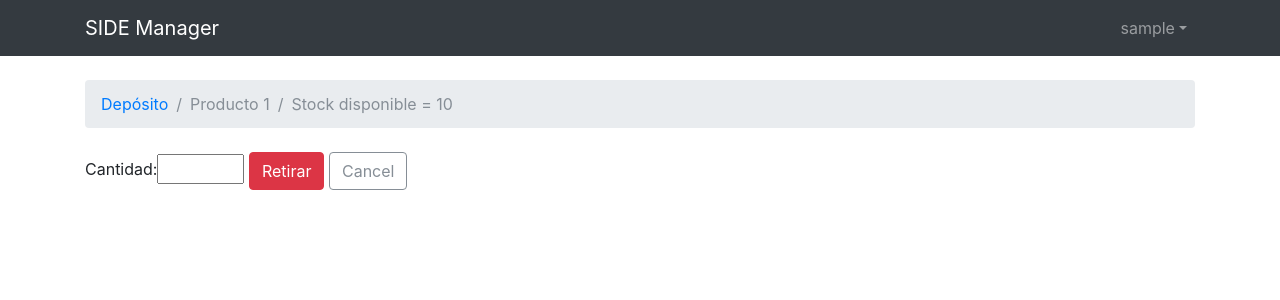
After one commit to sebah12/side_manager, a Django app: a page that uses templates/edit_stock.html in a window 1280 px wide. The commit adds this page. Shown: the top 300 px of the page. Run offline with Django 3.2, Linux system fonts and the light colour scheme; a user stored in the database is signed in; tables that the repository leaves empty hold one stand-in row (values such as "Sample post"); parts of the project's set-up code (start-up, migrations or seed data) failed here and were passed over; some libraries are stand-ins or nearby versions; some web fonts are replaced.

Commit message:
Add edit stock functionality in deposito

```diff
--- a/manager/forms.py
+++ b/manager/forms.py
@@ -1,5 +1,6 @@
 from django import forms
 from .models import Marca, Item
+from django.core.validators import ValidationError
 
 
 class NewMarcaForm(forms.ModelForm):
@@ -38,3 +39,21 @@ class NewProductForm(forms.ModelForm):
     class Meta:
         model = Item
         fields = ['item_id', 'descripcion', 'marca', 'barcode']
+
+
+class EditStockForm(forms.Form):
+
+    # def clean_cantidad(self, max_value=999):
+    #     cantidad = self.cleaned_data['cantidad']
+    #     if cantidad > max_value:
+    #         raise ValidationError("Limit can't exceed 999")
+    #     return cantidad
+    def __init__(self, *args, **kwargs):
+        self.maximo = kwargs.pop('max_value')
+        super(EditStockForm, self).__init__(*args, **kwargs)
+        self.fields['cantidad'] = forms.IntegerField(required=True,
+                                                     max_value=self.maximo,
+                                                     min_value=1)
+
+    cantidad = forms.IntegerField(required=True,
+                                  min_value=1)
--- a/manager/views.py
+++ b/manager/views.py
@@ -2,7 +2,7 @@ from django.contrib.auth.models import User
 from django.http import HttpResponse, HttpResponseRedirect
 from django.shortcuts import render, redirect, get_object_or_404
 from .models import Marca, Item
-from .forms import NewMarcaForm, NewProductForm
+from .forms import NewMarcaForm, NewProductForm, EditStockForm
 from django.contrib.auth.decorators import login_required
 from django.contrib.postgres.search import SearchQuery, SearchRank,SearchVector
 from django.views.generic import UpdateView, DeleteView, ListView
@@ -175,12 +175,11 @@ class DepositoListView(ListView):
     model = Item
     context_object_name = 'productos'
     template_name = 'deposito.html'
-    ordering = 'item_id'
+    ordering = '-stock'
     paginate_by = 10
 
     def get_queryset(self):
-        result = super(DepositoListView, self).get_queryset().filter(
-            stock__gt=0)
+        result = super(DepositoListView, self).get_queryset()
         filter
         kitem_id = self.request.GET.get('item_id')
         kbarcode = self.request.GET.get('barcode')
@@ -198,3 +197,34 @@ class DepositoListView(ListView):
             result = result.filter(marca__nombre__contains=kmarca)
 
         return result
+
+
+@login_required
+def edit_stock(request, item_id, action):
+    producto = get_object_or_404(Item, item_id=item_id)
+    action = action
+    if action == 'add':
+        max_value = 2147483647 - producto.stock
+    else:
+        max_value = producto.stock
+    if request.method == 'POST':
+        form = EditStockForm(request.POST, max_value=max_value)
+        # form.fields['cantidad'].max_value = 99
+        # form.clean_cantidad(100)
+        if form.is_valid():
+            data = form.cleaned_data
+            amount = data['cantidad']
+            if action == 'add':
+                producto.stock += amount
+            else:
+                producto.stock -= amount
+            producto.save()
+            return redirect('deposito')
+    else:
+        form = EditStockForm(max_value=max_value)
+        # form.fields['cantidad'].validators = 99
+    if action:
+        return render(request, 'edit_stock.html', {'producto': producto,
+                                                   'action': action,
+                                                   'form': form})
+    return render(request, 'edit_stock.html', {'producto': producto})
--- a/side_project/urls.py
+++ b/side_project/urls.py
@@ -42,6 +42,8 @@ urlpatterns = [
     url(r'^productos/new/$', views.new_item, name='new_item'),
     url(r'^productos/$', views.ProductoListView.as_view(), name='productos'),
     url(r'^deposito/$', views.DepositoListView.as_view(), name='deposito'),
+    url(r'^deposito/(?P<action>[-\w]+)-(?P<item_id>\d+)/edit_stock/$',
+        views.edit_stock, name='edit_stock'),
     url(r'^admin/', admin.site.urls),
     url(r'^settings/password/$',
         auth_views.PasswordChangeView.as_view(
--- /dev/null
+++ b/templates/edit_stock.html
@@ -0,0 +1,22 @@
+{% extends 'base.html' %}
+
+{% block title %}Ingresar Producto{% endblock %}
+
+{% block breadcrumb %}
+<li class="breadcrumb-item"><a href="{% url 'deposito' %}">Depósito</a></li>
+<li class="breadcrumb-item active">Producto {{ producto.item_id }}</li>
+<li class="breadcrumb-item active">Stock disponible = {{ producto.stock }}</li>
+{% endblock %}
+
+{% block content %}
+<form method="post" novalidate>
+    {% csrf_token %}
+    {{ form }}
+    {% if action == 'add' %}
+    <button type="submit" class="btn btn-success">Ingresar</button>
+    {% else %}
+    <button type="submit" class="btn btn-danger">Retirar</button>
+    {% endif %}
+    <a href="{% url 'deposito' %}" class="btn btn-outline-secondary" role="button">Cancel</a>
+</form>
+{% endblock %}
```
Also changed, not shown: templates/deposito.html (+11 -6 lines).
